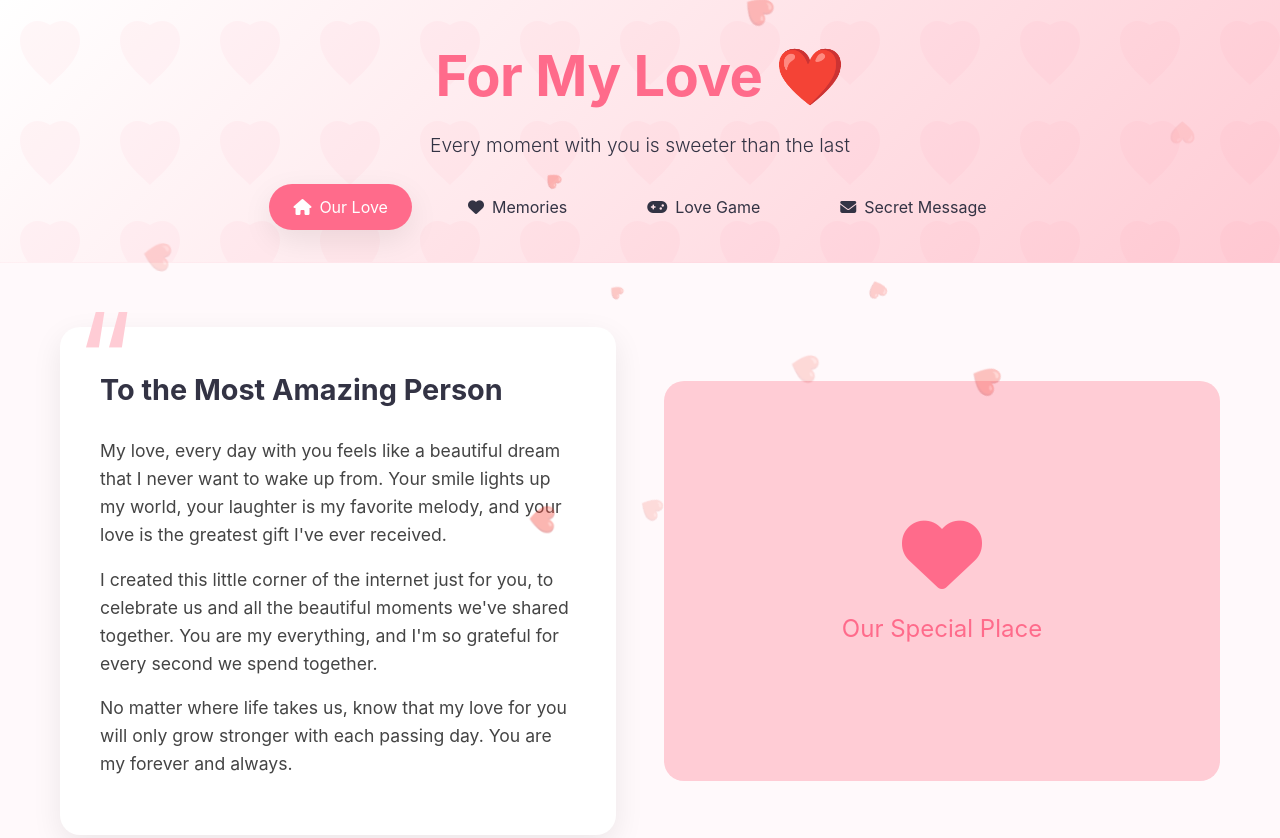
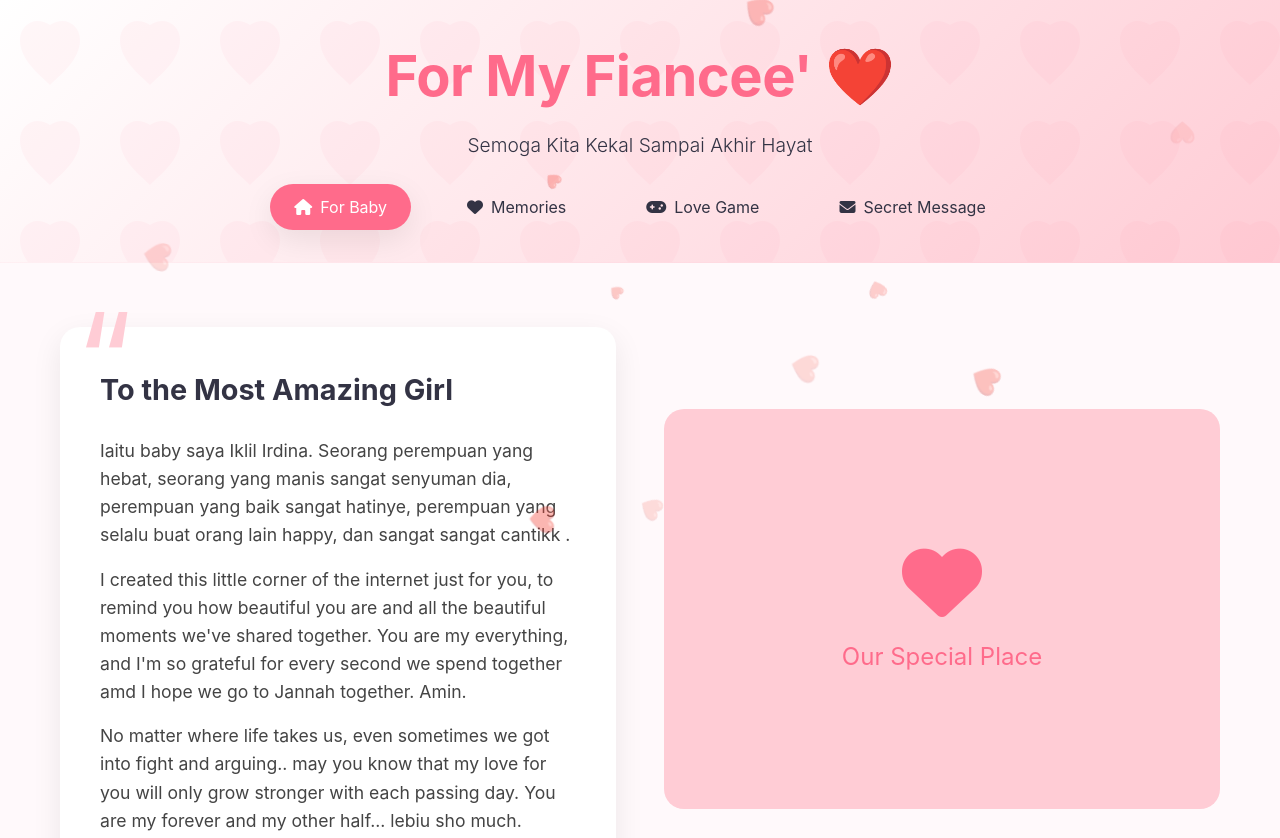
Before and after one commit to Afnan-hadi/LOVE, a plain HTML site: page index.html in a window 1280 px wide. Shown: the top 838 px of the page. Drawn offline with Linux system fonts and the light colour scheme.

Commit message:
index.html

```diff
--- a/index.html
+++ b/index.html
@@ -3,7 +3,7 @@
 <head>
     <meta charset="UTF-8">
     <meta name="viewport" content="width=device-width, initial-scale=1.0">
-    <title>For My Love ❤️</title>
+    <title>For My Fiancee' ❤️</title>
     <link rel="stylesheet" href="https://cdnjs.cloudflare.com/ajax/libs/font-awesome/6.4.0/css/all.min.css">
     <style>
         * {
@@ -369,11 +369,11 @@
     <header>
         <div class="heart-bg"></div>
         <div class="container header-content">
-            <h1>For My Love <span class="heart">❤️</span></h1>
-            <p class="subtitle">Every moment with you is sweeter than the last</p>
+            <h1>For My Fiancee' <span class="heart">❤️</span></h1>
+            <p class="subtitle">Semoga Kita Kekal Sampai Akhir Hayat</p>
             <nav>
                 <button class="nav-btn active" data-section="home">
-                    <i class="fas fa-home"></i> Our Love
+                    <i class="fas fa-home"></i> For Baby
                 </button>
                 <button class="nav-btn" data-section="memories">
                     <i class="fas fa-heart"></i> Memories
@@ -393,12 +393,12 @@
         <section id="home" class="content-section active">
             <div class="home-content">
                 <div class="love-message">
-                    <h2>To the Most Amazing Person</h2>
-                    <p>My love, every day with you feels like a beautiful dream that I never want to wake up from. Your smile lights up my world, your laughter is my favorite melody, and your love is the greatest gift I've ever received.</p>
-                    <p>I created this little corner of the internet just for you, to celebrate us and all the beautiful moments we've shared together. You are my everything, and I'm so grateful for every second we spend together.</p>
-                    <p>No matter where life takes us, know that my love for you will only grow stronger with each passing day. You are my forever and always.</p>
+                    <h2>To the Most Amazing Girl</h2>
+                    <p>Iaitu baby saya Iklil Irdina. Seorang perempuan yang hebat, seorang yang manis sangat senyuman dia, perempuan yang baik sangat hatinye, perempuan yang selalu buat orang lain happy, dan sangat sangat cantikk .</p>
+                    <p>I created this little corner of the internet just for you, to remind you how beautiful you are and all the beautiful moments we've shared together. You are my everything, and I'm so grateful for every second we spend together amd I hope we go to Jannah together. Amin.</p>
+                    <p>No matter where life takes us, even sometimes we got into fight and arguing.. may you know that my love for you will only grow stronger with each passing day. You are my forever and my other half... lebiu sho much.</p>
                 </div>
-                <div class="love-image">
+                <div class="https://drive.google.com/file/d/1NIlHFrs8wzrBEP4bnv6MydGpAaopzROd/view?usp=drive_link">
                     <!-- Placeholder for love image -->
                     <div style="background-color: #ffccd5; height: 400px; border-radius: 20px; display: flex; align-items: center; justify-content: center; color: #ff6b8b; font-size: 1.5rem;">
                         <div style="text-align: center;">
@@ -417,12 +417,12 @@
 
             <div class="memories-grid">
                 <div class="memory-card">
-                    <div class="memory-img">
+                    <div class="https://drive.google.com/file/d/1tg-sgwciOkKTvXMGh8CPp-5qqrJ_Oe3c/view?usp=drive_link">
                         <i class="fas fa-star"></i>
                     </div>
                     <div class="memory-content">
-                        <h3>Our First Meeting</h3>
-                        <p>The day our eyes met and my world changed forever. I knew from that moment that you were someone special.</p>
+                        <h3>Our First Date</h3>
+                        <p>The day when same same masih baru nak kenal dan malu malu, main arcade paling penting.</p>
                     </div>
                 </div>
 
```
